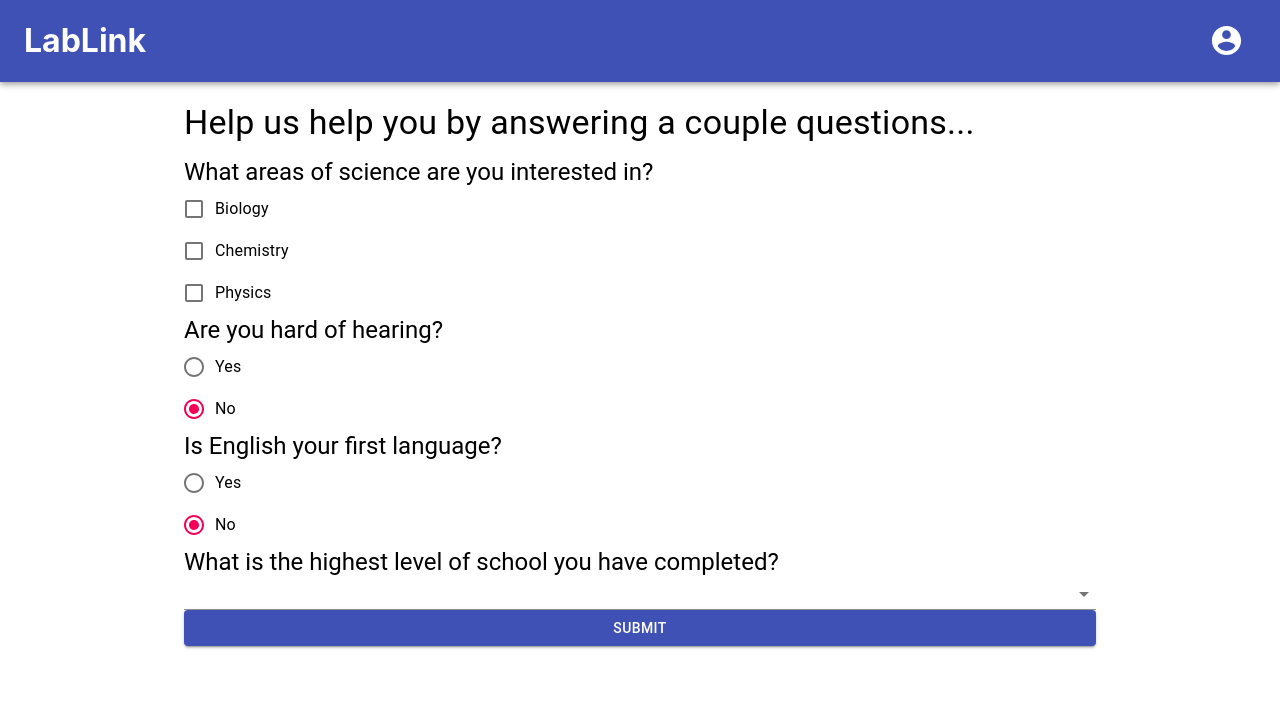
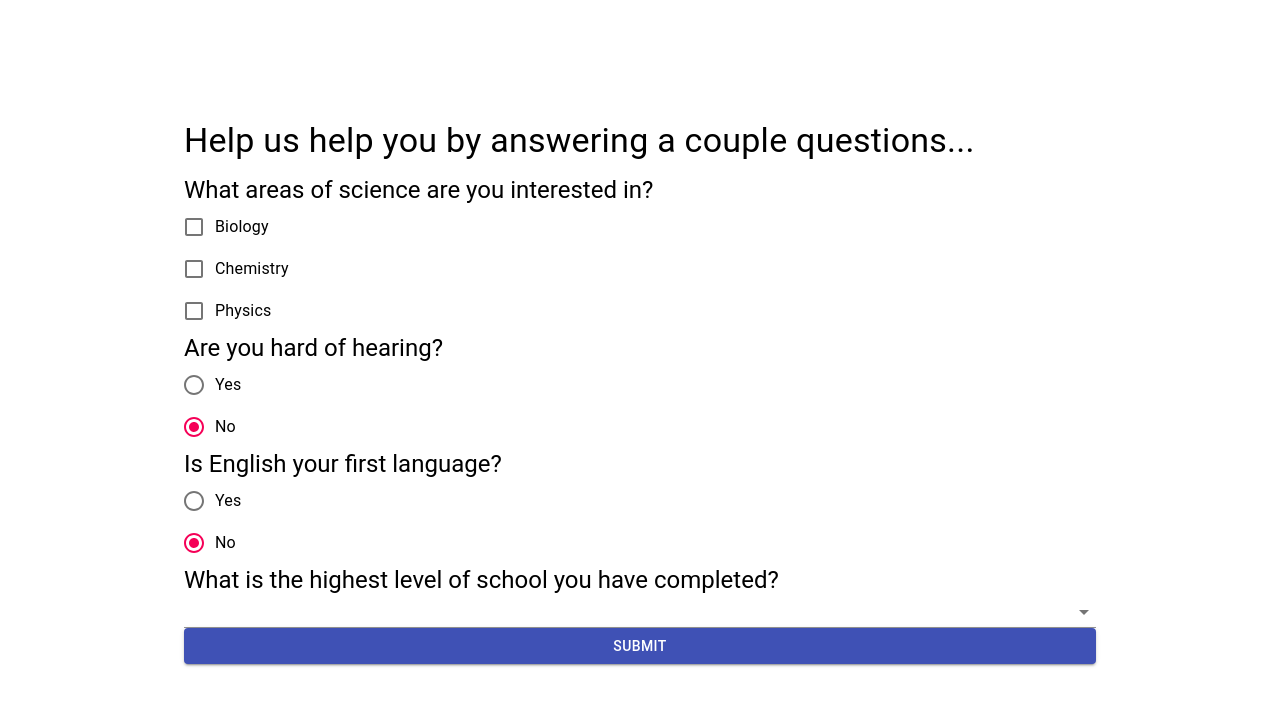
Before and after one commit to andrewnich/lablink, a React (Create React App) app in the folder frontend/: page /questionnaire in a window 1280 px wide. Shown: the top 706 px of the page. Built offline with nearby package versions, Linux system fonts and the light colour scheme.

Commit message:
fixed navbar showing up on login and signup screen

```diff
--- a/frontend/src/App.js
+++ b/frontend/src/App.js
@@ -14,7 +14,6 @@ import NavBar from './components/NavBar';
 function App() {
   return (
     <Router>
-      <NavBar />
       <Switch>
         <Route exact path='/lab/:labID'>
           <LabDemo />
--- a/frontend/src/components/NavBar.js
+++ b/frontend/src/components/NavBar.js
@@ -5,7 +5,7 @@ import AppBar from '@material-ui/core/AppBar';
 import IconButton from '@material-ui/core/IconButton';
 import AccountCircle from '@material-ui/icons/AccountCircle';
 
-import { useHistory, Link } from 'react-router-dom';
+import { useHistory, Link, useParams } from 'react-router-dom';
 
 const NavBar = () => {
   const history = useHistory();
@@ -13,6 +13,15 @@ const NavBar = () => {
     history.push('/dashboard');
   };
   const handleProfileClick = () => {};
+  // conditional rendering stuff
+  //localStorage.getItem('auth_token');
+  /*
+  if (!localStorage.getItem('auth_token')) {
+    return <div></div>;
+  }
+  */
+  const { currRoute } = useParams();
+  console.log(currRoute);
   return (
     <AppBar position='relative' style={{ marginBottom: '20px' }}>
       <Toolbar>
--- a/frontend/src/pages/Dashboard.js
+++ b/frontend/src/pages/Dashboard.js
@@ -4,6 +4,7 @@ import Container from '@material-ui/core/Container';
 import TextField from '@material-ui/core/TextField';
 
 import LabDemoCard from '../components/LabDemoCard';
+import NavBar from '../components/NavBar';
 
 // temporary videos array
 const videos = [
@@ -38,6 +39,8 @@ const videosBox = {
 
 const Dashboard = () => {
   return (
+    <div>
+      <NavBar />
       <Container component='main' maxWidth='md' className='main'>
         <TextField
           id='outlined-basic'
@@ -48,10 +51,15 @@ const Dashboard = () => {
         />
         <div style={videosBox}>
           {videos.map((video) => (
-          <LabDemoCard title={video.title} image={video.image} id={video.id} />
+            <LabDemoCard
+              title={video.title}
+              image={video.image}
+              id={video.id}
+            />
           ))}
         </div>
       </Container>
+    </div>
   );
 };
 
--- a/frontend/src/pages/LabDemo.js
+++ b/frontend/src/pages/LabDemo.js
@@ -5,6 +5,7 @@ import { useParams } from 'react-router';
 import YouTube from 'react-youtube';
 
 import LabChoiceDialog from '../components/LabChoiceDialog';
+import NavBar from '../components/NavBar';
 
 const LabDemo = () => {
   const { labID } = useParams();
@@ -28,6 +29,8 @@ const LabDemo = () => {
   };
 
   return (
+    <div>
+      <NavBar />
       <Container
         component='main'
         maxWidth='md'
@@ -44,6 +47,7 @@ const LabDemo = () => {
           <Button variant='contained'>Restart lab</Button>
         </Grid>
       </Container>
+    </div>
   );
 };
 
--- a/frontend/src/pages/Questionnaire.js
+++ b/frontend/src/pages/Questionnaire.js
@@ -55,7 +55,12 @@ const Questionnaire = () => {
   };
 
   return (
-    <Container component='main' maxWidth='md' className='main'>
+    <Container
+      component='main'
+      maxWidth='md'
+      className='main'
+      style={{ marginTop: '15vh' }}
+    >
       <div style={{ display: 'flex', flexDirection: 'column' }}>
         <Typography variant='h4' gutterBottom>
           Help us help you by answering a couple questions...
```
Lines whose indentation alone changed are shown as unchanged.
